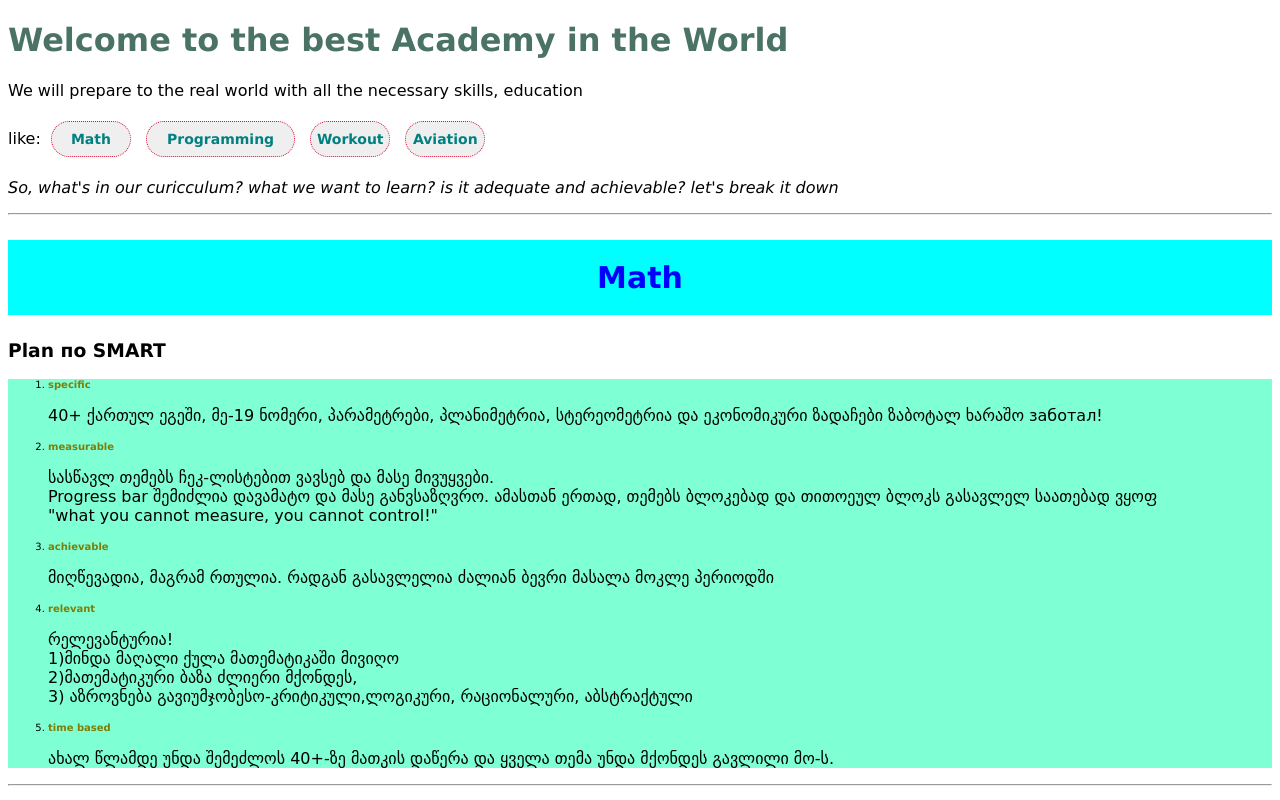
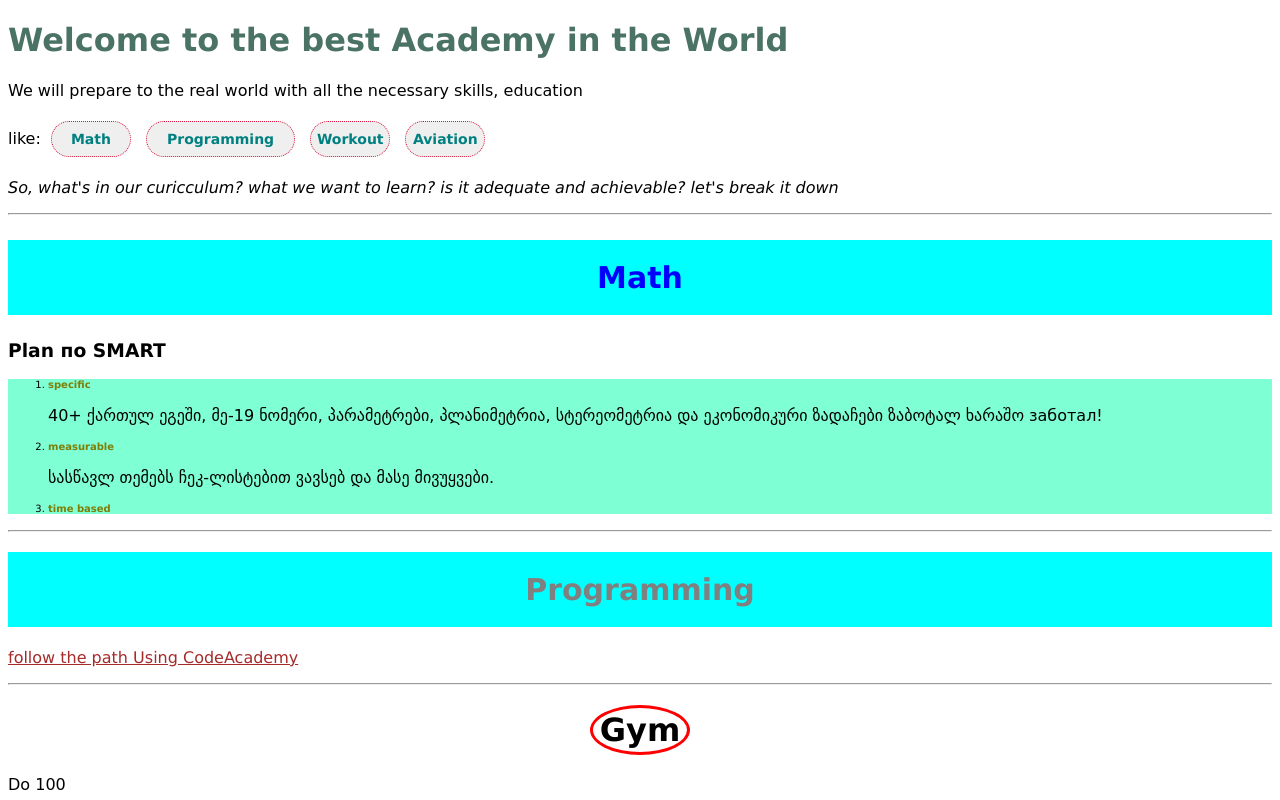
Before and after one commit to Sharksen/Sharksen-website, a plain HTML site: page index.html in a window 1280 px wide. Shown: the top 800 px of the page. Drawn offline with Linux system fonts and the light colour scheme.

Commit message:
Update index.html

```diff
--- a/index.html
+++ b/index.html
@@ -31,17 +31,10 @@
       <p>40+ ქართულ ეგეში, მე-19 ნომერი, პარამეტრები, პლანიმეტრია, სტერეომეტრია და ეკონომიკური ზადაჩები ზაბოტალ ხარაშო заботал!</p>
       <li><h4>measurable</h4></li>
       <p>სასწავლ თემებს ჩეკ-ლისტებით ვავსებ და მასე მივუყვები.<br>
-      Progress bar შემიძლია დავამატო და მასე განვსაზღვრო. ამასთან ერთად, თემებს ბლოკებად და თითოეულ ბლოკს გასავლელ საათებად ვყოფ
-      <br> "what you cannot measure, you cannot control!"</p>
-      <li><h4>achievable</h4></li>
-      <p>მიღწევადია, მაგრამ რთულია. რადგან გასავლელია ძალიან ბევრი მასალა მოკლე პერიოდში</p>
-      <li><h4>relevant</h4></li>
-      <p>რელევანტურია!<br> 1)მინდა მაღალი ქულა მათემატიკაში მივიღო<br>
-        2)მათემატიკური ბაზა ძლიერი მქონდეს,<br>
-        3) აზროვნება გავიუმჯობესო-კრიტიკული,ლოგიკური, რაციონალური, აბსტრაქტული
+
       </p>
       <li><h4>time based</h4></li>
-      <p>ახალ წლამდე უნდა შემეძლოს 40+-ზე მათკის დაწერა და ყველა თემა უნდა მქონდეს გავლილი მო-ს.</p>
+
     </ol>
 <hr>
     <h1 class="bold grey heading-background subject">Programming</h1>
```
